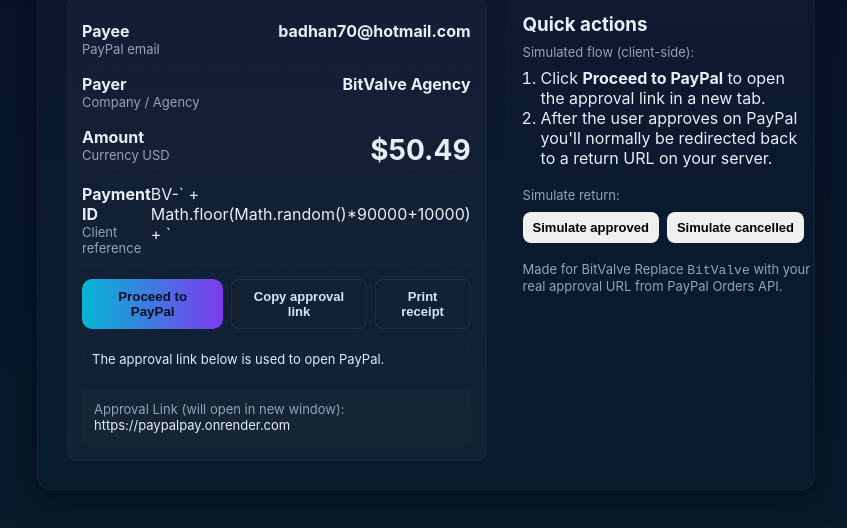
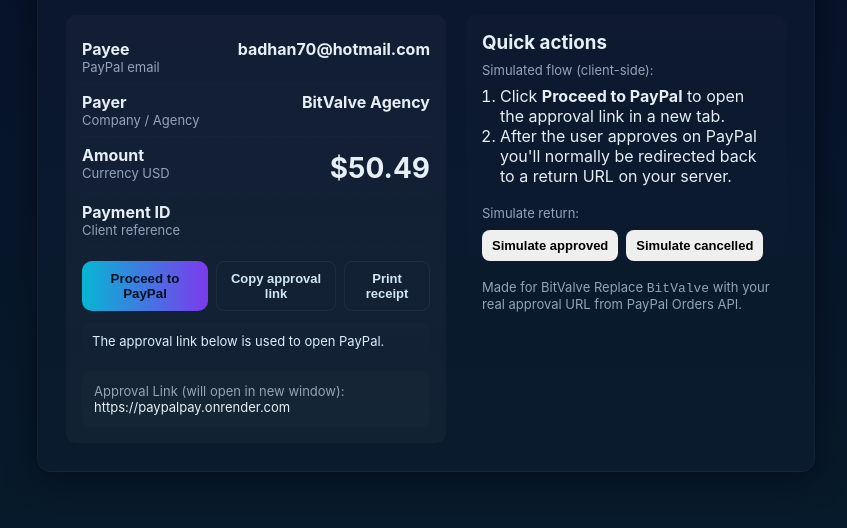
Before and after one commit to kellyotieno872/paypalpay, a website: page puplic/index.html in a window 1280 px wide. Shown: the part 242-770 px from the top of the page, without its empty margins (214-1061 px from the left). Drawn offline with Linux system fonts and the light colour scheme.

Commit message:
Update index.html

```diff
--- a/puplic/index.html
+++ b/puplic/index.html
@@ -230,8 +230,6 @@
                             <div><strong>Payment ID</strong>
                                 <div class="muted">Client reference</div>
                             </div>
-                            <div><span id="clientRef">BV-<span id="refCode">` + Math.floor(Math.random()*90000+10000) + `</span></span>
-                            </div>
                         </div>
 
                         <div class="actions">
```
